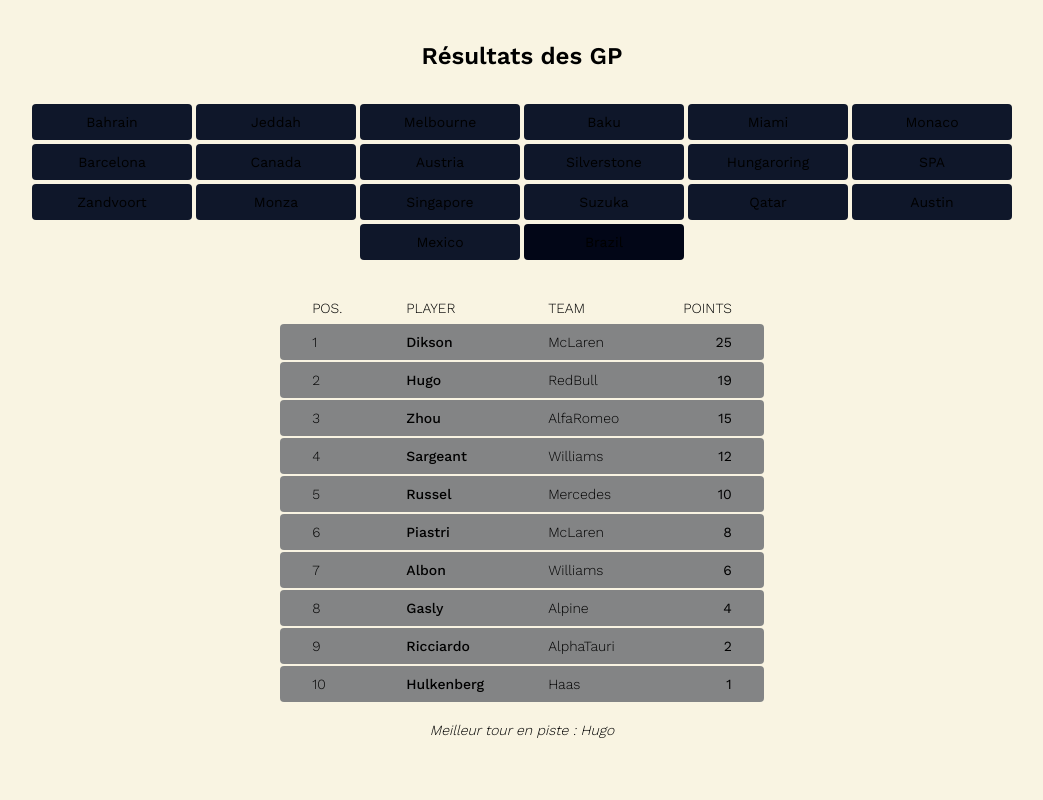
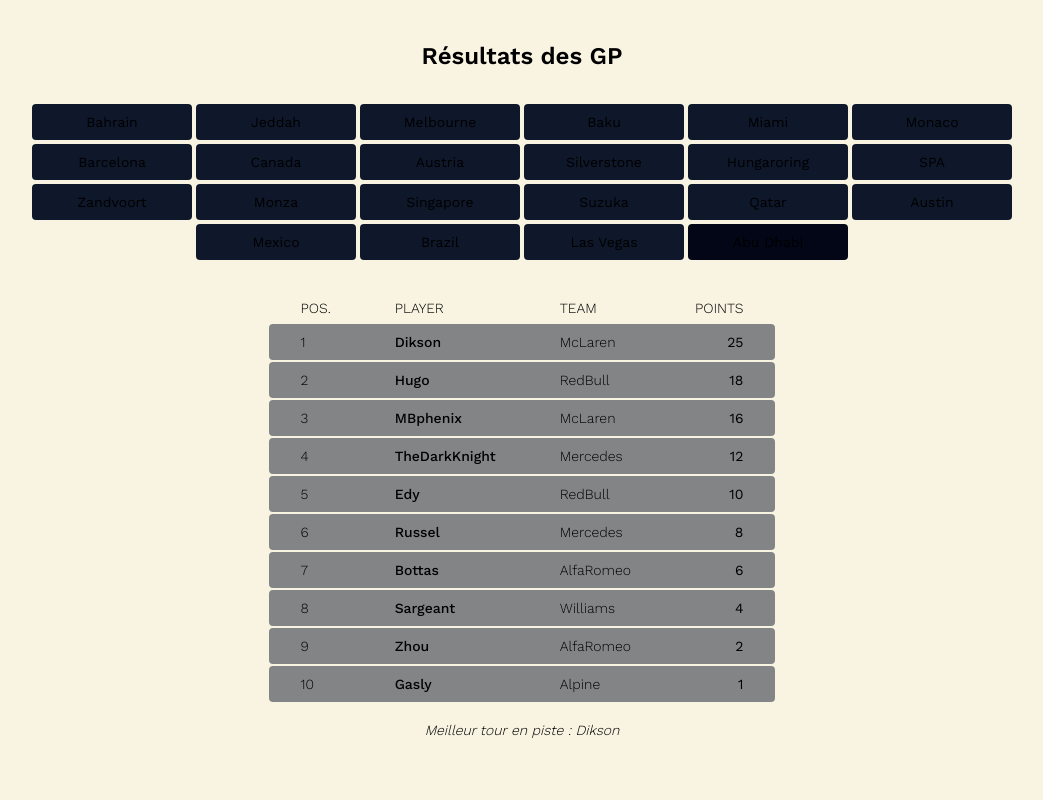
Before and after one commit to pauldkn/f1_tracking, a Next.js app: page / in a window 1280 px wide. Shown: the top 800 px of the page, without its empty margins (118-1161 px from the left). Built offline with nearby package versions, Linux system fonts and the light colour scheme.

Commit message:
add: las vegas/abu dhabi

```diff
--- a/data/resultData.ts
+++ b/data/resultData.ts
@@ -322,6 +322,38 @@
       { position: 10, pilote: 'Hulkenberg', points: 1 },
     ],
   },
+  {
+    track: { name: 'Las Vegas', order: 21 },
+    fastestLap: 'Hugo',
+    results: [
+      { position: 1, pilote: 'Hugo', points: 26 },
+      { position: 2, pilote: 'Toms_971', points: 18 },
+      { position: 3, pilote: 'Tsunoda', points: 15 },
+      { position: 4, pilote: 'Zhou', points: 12 },
+      { position: 5, pilote: 'Ocon', points: 10 },
+      { position: 6, pilote: 'Bottas', points: 8 },
+      { position: 7, pilote: 'Gasly', points: 6 },
+      { position: 8, pilote: 'Sargeant', points: 4 },
+      { position: 9, pilote: 'Ricciardo', points: 2 },
+      { position: 10, pilote: 'Piastri', points: 1 },
+    ],
+  },
+  {
+    track: { name: 'Abu Dhabi', order: 22 },
+    fastestLap: 'Dikson',
+    results: [
+      { position: 1, pilote: 'Dikson', points: 25 },
+      { position: 2, pilote: 'Hugo', points: 18 },
+      { position: 3, pilote: 'MBphenix', points: 16 },
+      { position: 4, pilote: 'TheDarkKnight', points: 12 },
+      { position: 5, pilote: 'Edy', points: 10 },
+      { position: 6, pilote: 'Russel', points: 8 },
+      { position: 7, pilote: 'Bottas', points: 6 },
+      { position: 8, pilote: 'Sargeant', points: 4 },
+      { position: 9, pilote: 'Zhou', points: 2 },
+      { position: 10, pilote: 'Gasly', points: 1 },
+    ],
+  },
 ]
 
 export const raceResultData: RaceResult[] = raceResults.map((raceResult) => ({
```
